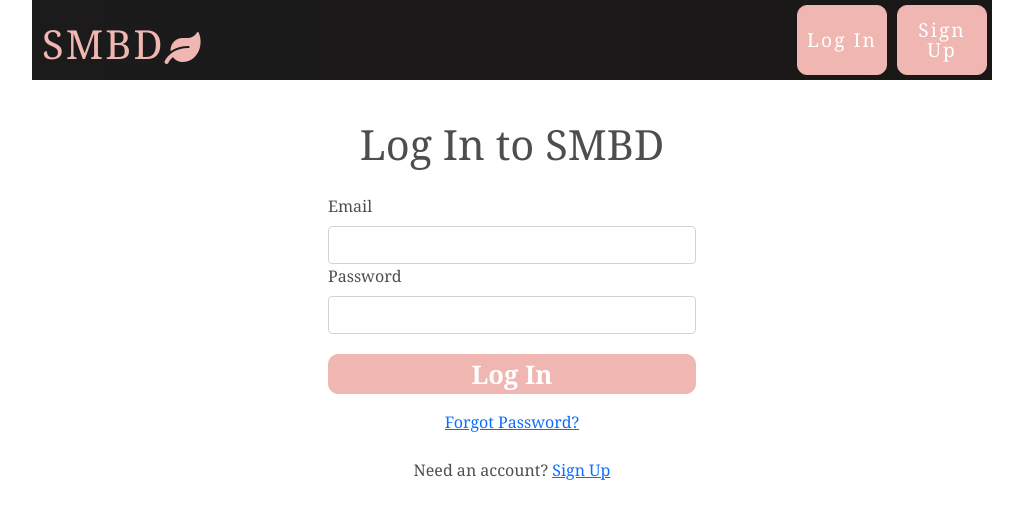
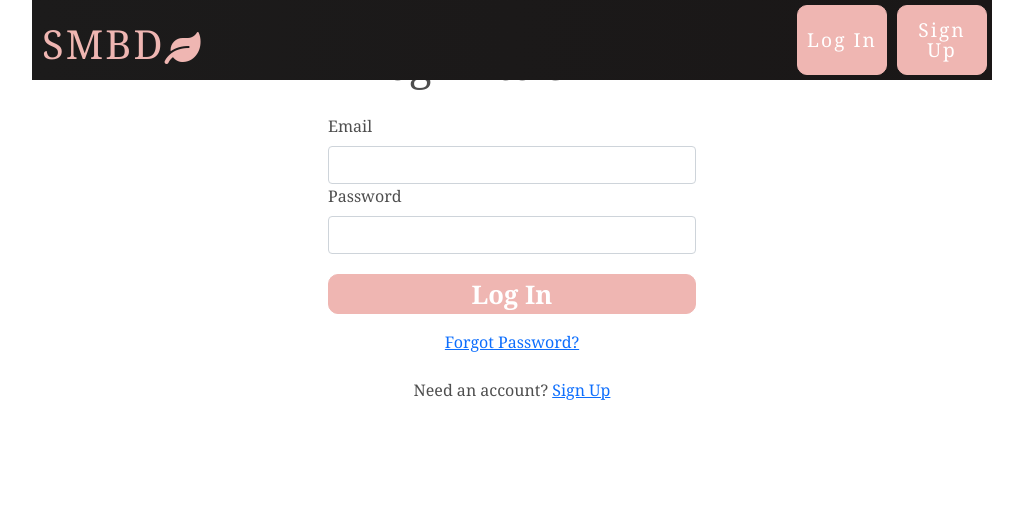
Before and after one commit to g-priime/smbd, a React (Create React App) app: page /login in a window 1280 px wide. Shown: the top 518 px of the page, without its empty margins (128-1151 px from the left). Built offline with nearby package versions, Linux system fonts and the light colour scheme; no server answers.

Commit message:
Update index.css

```diff
--- a/src/index.css
+++ b/src/index.css
@@ -68,7 +68,7 @@ body {
   text-align: center;
 }
 .title h2 {
-  margin-top: 120px;
+  margin-top: 40px;
   font-size: 2.6rem;
 }
 
```
